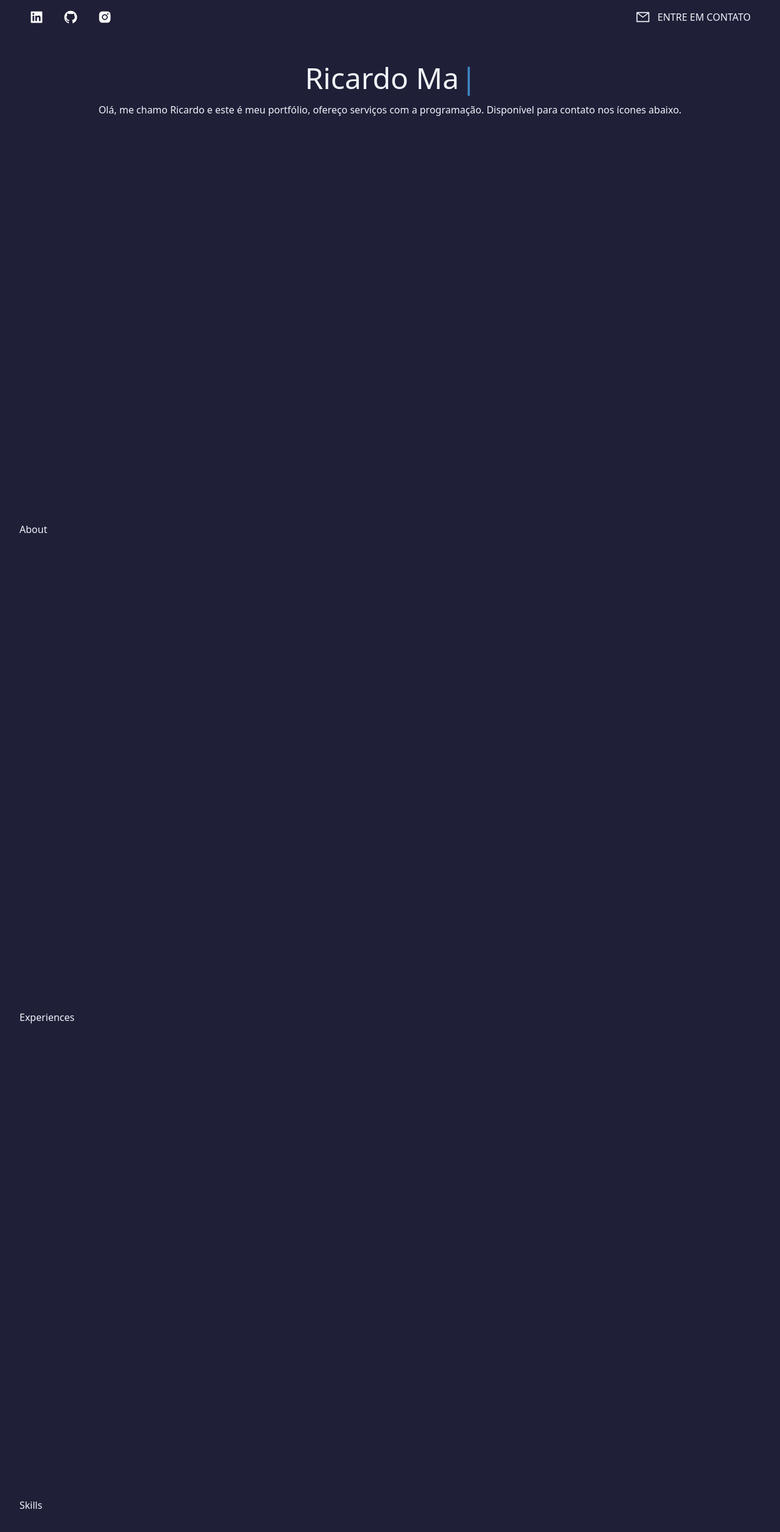
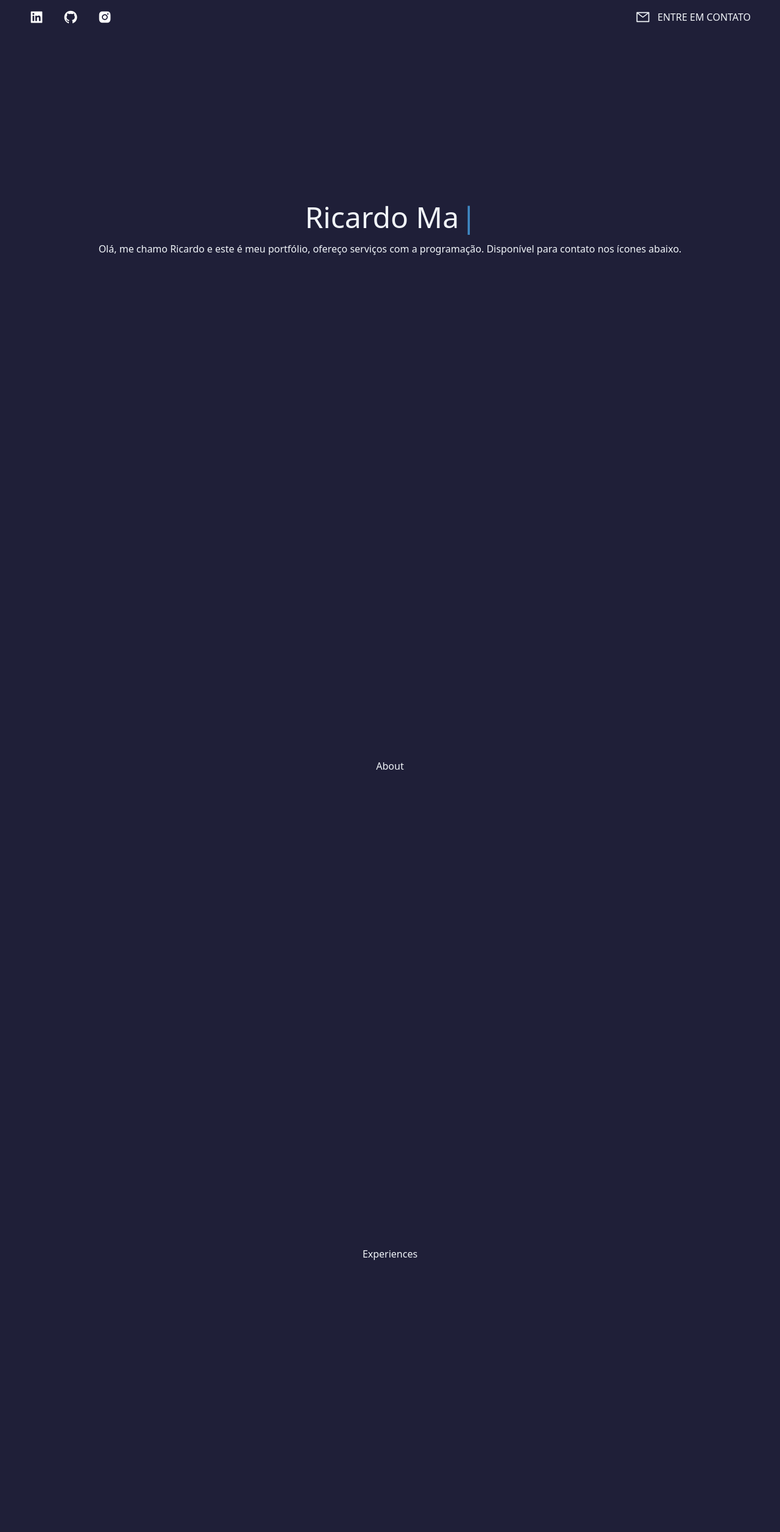
Before and after one commit to ricardomartinso/meu-portifolio, a Next.js app: page / in a window 1280 px wide. Shown: the top 2512 px of the page at 61% size. Built offline with nearby package versions, Linux system fonts and the light colour scheme.

Commit message:
wip: hero front page

```diff
--- a/src/components/Hero.tsx
+++ b/src/components/Hero.tsx
@@ -1,4 +1,5 @@
 import { Typewriter } from "react-simple-typewriter";
+import { motion } from "framer-motion";
 
 export function Hero() {
   const text = [
@@ -8,7 +9,12 @@ export function Hero() {
   ];
 
   return (
-    <div className=" text-center p-10 ">
+    <motion.div
+      className=" text-center p-10  pb-[200px]"
+      initial={{ opacity: 0.5, y: -500, scale: 0.3 }}
+      animate={{ opacity: 1, y: 0, scale: [0.6, 0.9, 1] }}
+      transition={{ duration: 2.3 }}
+    >
       <h2 className=" text-5xl py-2 ">
         <Typewriter
           words={text}
@@ -23,6 +29,6 @@ export function Hero() {
         Olá, me chamo Ricardo e este é meu portfólio, ofereço serviços com a
         programação. Disponível para contato nos ícones abaixo.
       </p>
-    </div>
+    </motion.div>
   );
 }
--- a/src/pages/index.tsx
+++ b/src/pages/index.tsx
@@ -19,32 +19,50 @@ export default function Home() {
         <Header />
 
         {/* Front page */}
-        <section id="hero" className="min-h-screen">
+        <section
+          id="hero"
+          className="min-h-screen flex justify-center items-center"
+        >
           <Hero />
         </section>
 
         {/* About me */}
-        <section id="about" className="min-h-screen">
+        <section
+          id="about"
+          className="min-h-screen flex justify-center items-center"
+        >
           About
         </section>
 
         {/* Experiences */}
-        <section id="experiences" className="min-h-screen">
+        <section
+          id="experiences"
+          className="min-h-screen flex justify-center items-center"
+        >
           Experiences
         </section>
 
         {/* Skills */}
-        <section id="skills" className="min-h-screen">
+        <section
+          id="skills"
+          className="min-h-screen flex justify-center items-center"
+        >
           Skills
         </section>
 
         {/* Projects */}
-        <section id="projects" className="min-h-screen">
+        <section
+          id="projects"
+          className="min-h-screen flex justify-center items-center"
+        >
           Projects
         </section>
 
         {/* Contact Me */}
-        <section id="contact" className="min-h-screen">
+        <section
+          id="contact"
+          className="min-h-screen flex justify-center items-center"
+        >
           Contact Me
         </section>
       </main>
```
